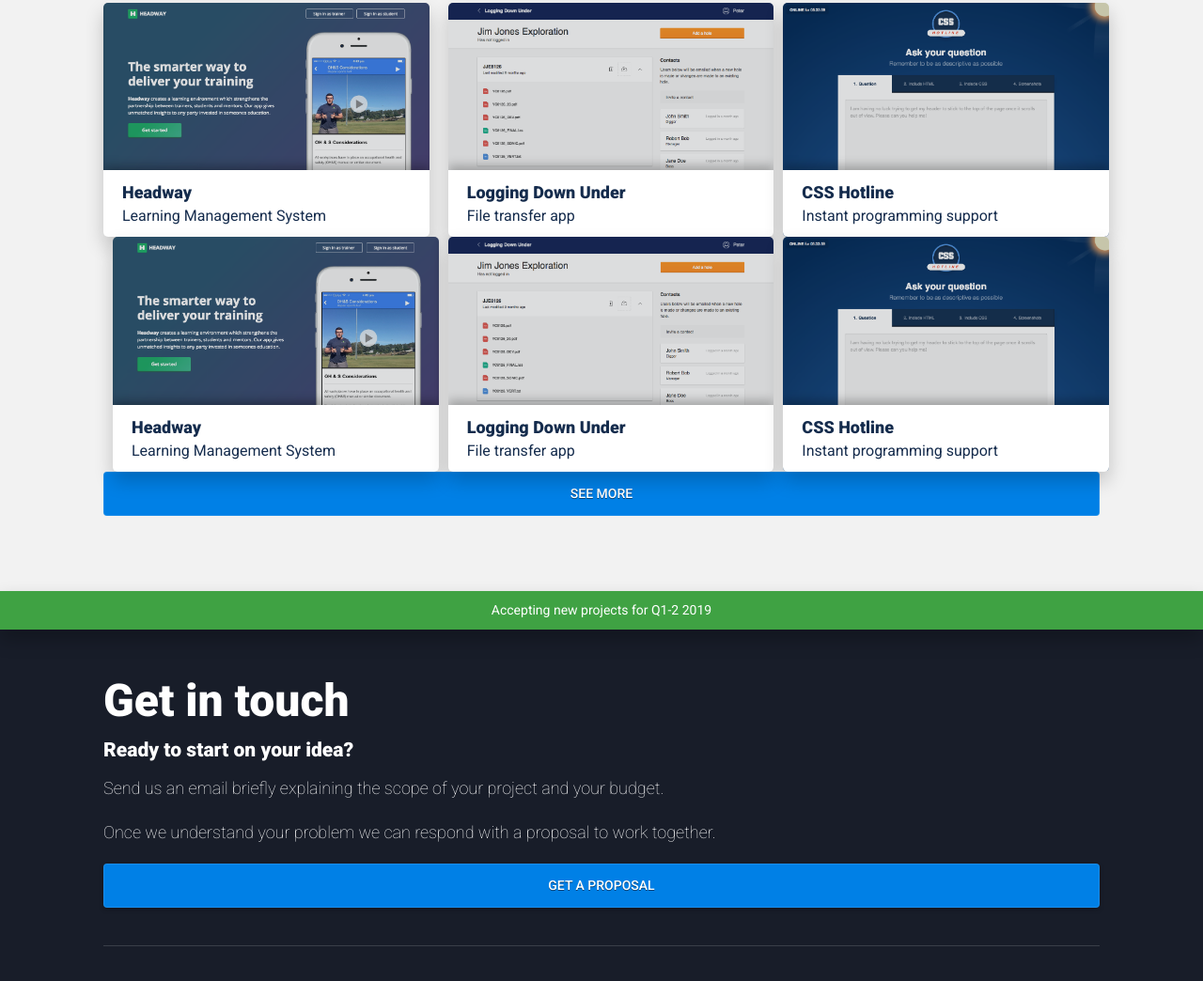
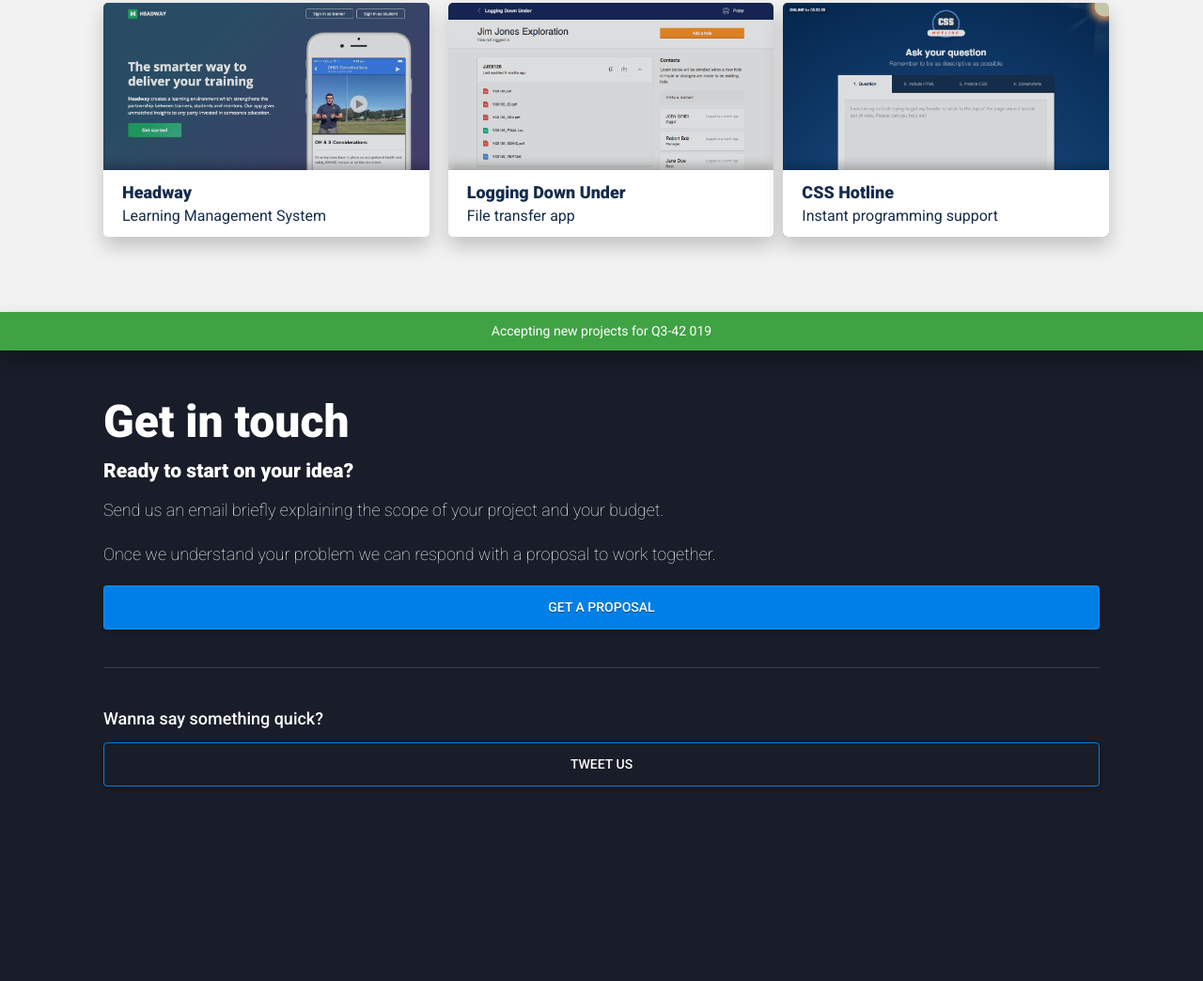
Before and after one commit to DCUBEDcode/dcubed, a plain HTML site: page index.html in a window 1280 px wide. Shown: the part 3177-4221 px from the top of the page at 94% size. Drawn offline with Linux system fonts and the light colour scheme.

Commit message:
Update links

```diff
--- a/index.html
+++ b/index.html
@@ -198,29 +198,10 @@
               <p class="flat portfolio__type">Instant programming support</p>
             </div>
           </a>
-          <a href="our-work/headway" class="portfolio__item portfolio__item--headway">
-            <div class="portfolio__banner">
-              <h4 class="portfolio__project">Headway</h4>
-              <p class="flat portfolio__type">Learning Management System</p>
-            </div>
-          </a>
-          <a href="our-work/logging-down-under" class="portfolio__item portfolio__item--ldu">
-            <div class="portfolio__banner">
-              <h4 class="portfolio__project">Logging Down Under</h4>
-              <p class="flat portfolio__type">File transfer app</p>
-            </div>
-          </a>
-          <a href="our-work/css-hotline" class="portfolio__item portfolio__item--hotline">
-            <div class="portfolio__banner">
-              <h4 class="portfolio__project">CSS Hotline</h4>
-              <p class="flat portfolio__type">Instant programming support</p>
-            </div>
-          </a>
         </div>
-        <a href="#" class="btn btn--block btn--noshadow">See more</a>
       </div>
     </section>
-    <div class="highlight">Accepting new projects for Q1-2 2019</div>
+    <div class="highlight">Accepting new projects for Q3-42 019</div>
     <section class="contact" id="contact">
       <div class="container">
         <h1 class="flat">Get in touch</h1>
```
